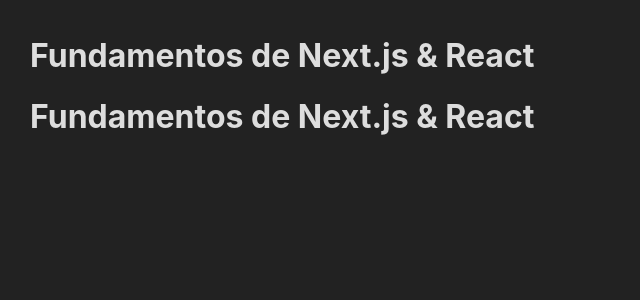
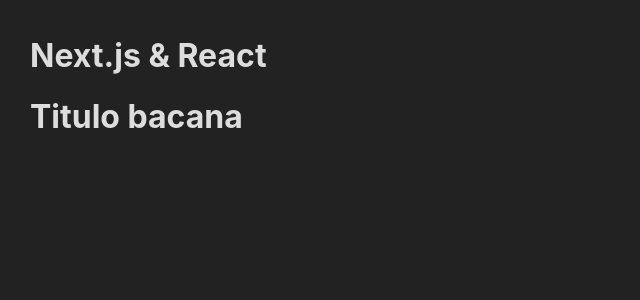
Before and after one commit to jaycalixto/learning-reactjs, a Next.js app in the folder nextjs/fundamentos/: page /exemplo in a window 1280 px wide. Shown: the top 300 px of the page, without its empty margins (0-640 px from the left). Built offline with nearby package versions, Linux system fonts and the light colour scheme.

Commit message:
next https://www.udemy.com/course/react-redux-pt/learn/lecture/27736642#questions

```diff
--- a/nextjs/fundamentos/src/components/Cabecalho.jsx
+++ b/nextjs/fundamentos/src/components/Cabecalho.jsx
@@ -1,7 +1,8 @@
-export default function Cabecalho() {
+export default function Cabecalho({ titulo }) {
   return (
     <header>
-      <h1>Fundamentos de Next.js & React</h1>
+      <h1>{titulo}</h1>
+
     </header>
   );
 }
--- a/nextjs/fundamentos/src/pages/exemplo.jsx
+++ b/nextjs/fundamentos/src/pages/exemplo.jsx
@@ -3,8 +3,8 @@
 export default function Exemplo() {
   return (
     <>
-      <Cabecalho />
-      <Cabecalho />
+      <Cabecalho titulo="Next.js & React" />
+      <Cabecalho titulo="Titulo bacana" />
     </>
   );
 }
```
